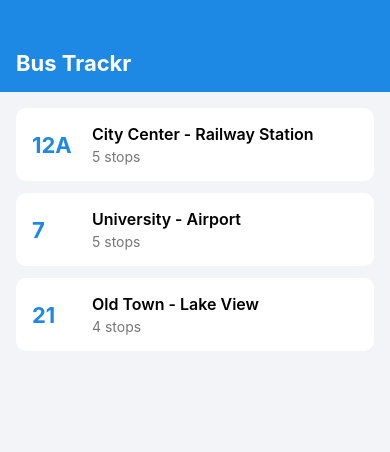
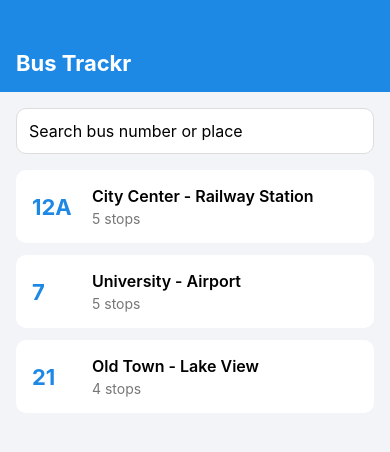
Before and after one commit to khuswant18/Bus_trackr, a React Native app: screen / in a window 390 px wide. Shown: the top 452 px of the page. Built offline with nearby package versions, Linux system fonts and the light colour scheme.

Commit message:
add search for routes

```diff
--- a/src/RouteList.js
+++ b/src/RouteList.js
@@ -1,11 +1,26 @@
-import { View, Text, FlatList, StyleSheet } from 'react-native';
+import { useState } from 'react';
+import { View, Text, TextInput, FlatList, StyleSheet } from 'react-native';
 import { routes } from './data';
 
 export default function RouteList() {
+  const [search, setSearch] = useState('');
+
+  const filtered = routes.filter((route) => {
+    const text = search.toLowerCase();
+    return route.number.toLowerCase().includes(text) || route.name.toLowerCase().includes(text);
+  });
+
   return (
     <View style={styles.container}>
+      <TextInput
+        style={styles.input}
+        placeholder="Search bus number or place"
+        value={search}
+        onChangeText={setSearch}
+      />
+
       <FlatList
-        data={routes}
+        data={filtered}
         keyExtractor={(item) => item.id}
         renderItem={({ item }) => (
           <View style={styles.card}>
@@ -25,6 +40,15 @@ const styles = StyleSheet.create({
   container: {
     flex: 1,
     padding: 16,
+  },
+  input: {
+    backgroundColor: '#fff',
+    borderRadius: 10,
+    padding: 12,
+    fontSize: 16,
+    marginBottom: 16,
+    borderWidth: 1,
+    borderColor: '#ddd',
   },
   card: {
     flexDirection: 'row',
```
